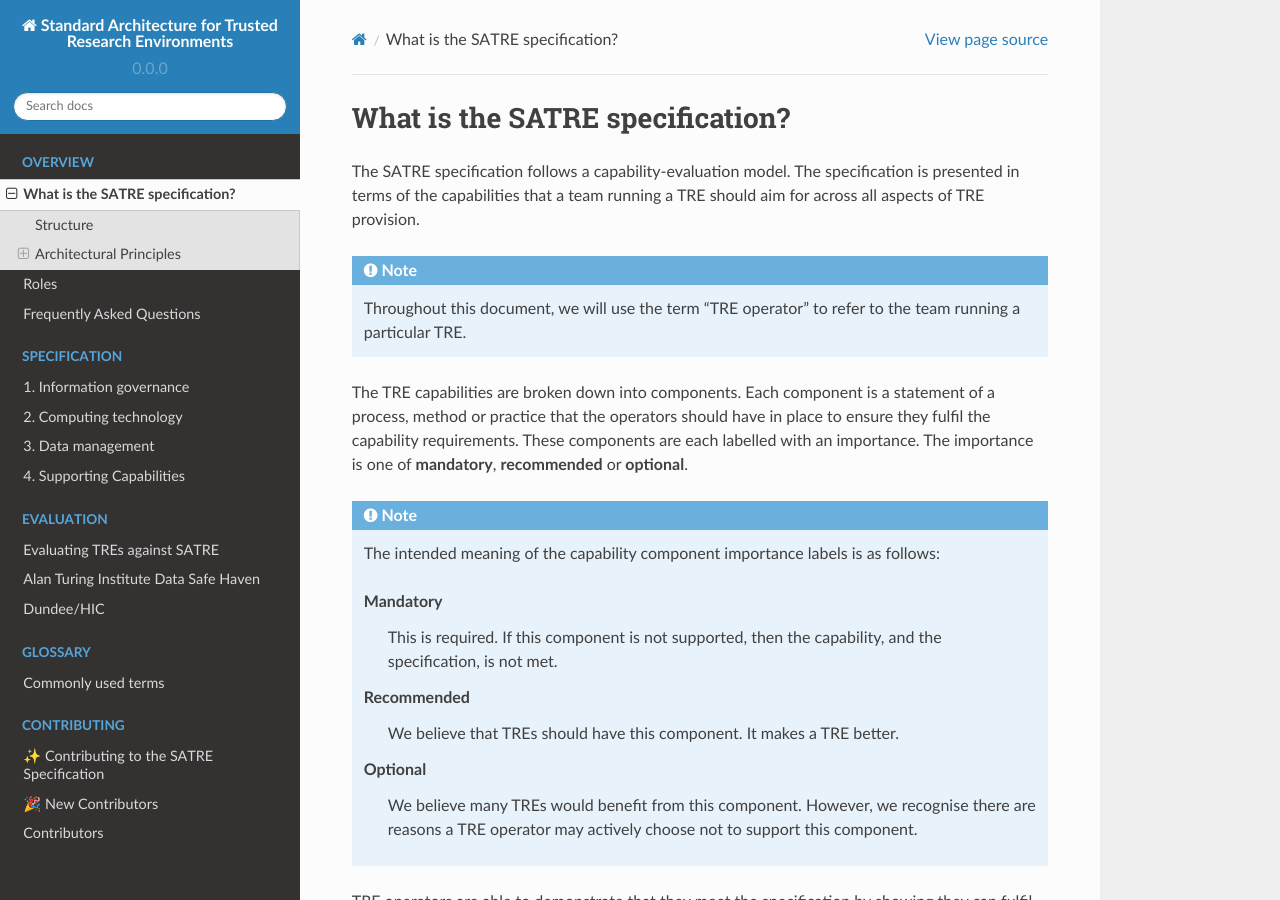
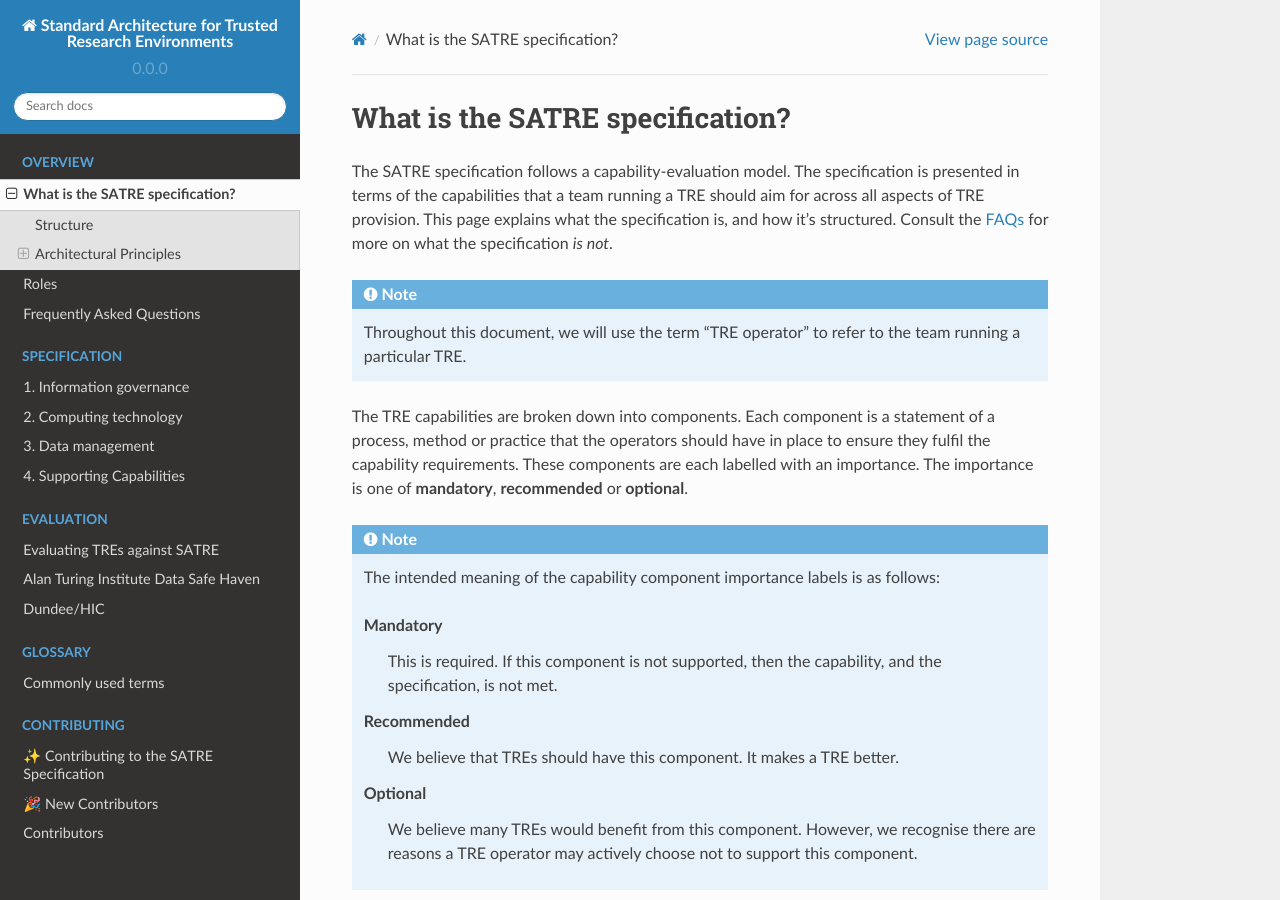
Before and after one commit to sa-tre/satre-specification, a Sphinx documentation site: the page built from docs/source/specification.md, in a window 1280 px wide and 900 px high. Built offline with Sphinx 7.4.7 and the Read the Docs theme 2.0.0, drawn with Linux system fonts in a browser that asks for light colours.

Commit message:
what it is not

```diff
--- a/docs/source/specification.md
+++ b/docs/source/specification.md
@@ -6,6 +6,7 @@
 
 The SATRE specification follows a capability-evaluation model.
 The specification is presented in terms of the capabilities that a team running a TRE should aim for across all aspects of TRE provision.
+This page explains what the specification is, and how it's structured. Consult the {ref}`FAQs <faqs>` for more on what the specification *is not*.
 
 :::{note}
 Throughout this document, we will use the term "TRE operator" to refer to the team running a particular TRE.
```
